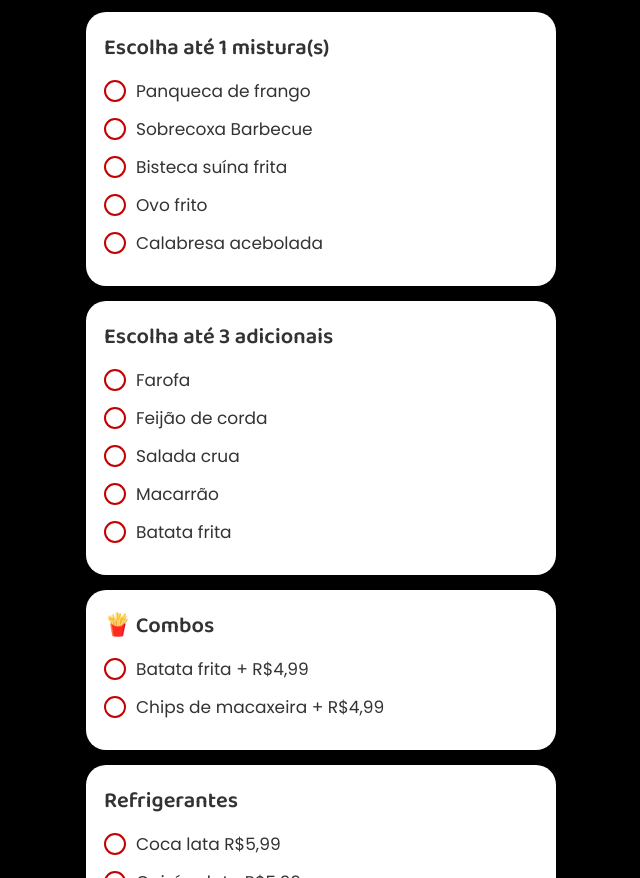
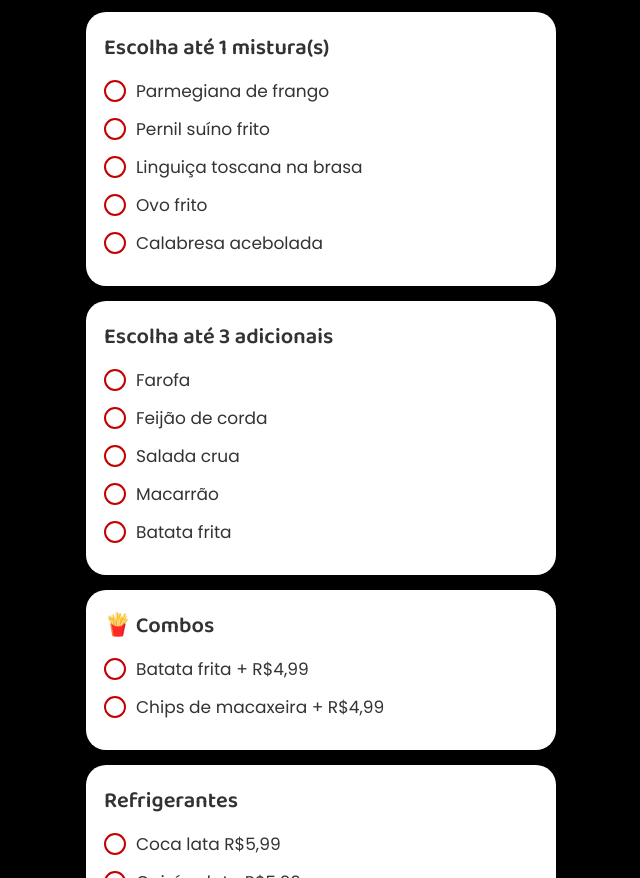
Before and after one commit to GenesisApps123/meu-pratinho-app, a plain HTML site: page index.html in a window 1280 px wide. Shown: the part 1070-1948 px from the top of the page, without its empty margins (319-959 px from the left). Drawn offline with Linux system fonts and the light colour scheme; some packages are replaced by stand-ins of ours.

Commit message:
Update index.html

```diff
--- a/index.html
+++ b/index.html
@@ -196,21 +196,21 @@ Escolha até 1 mistura
 <small class="erro" id="erro-mistura"></small>
 
 <label class="check">
-<input type="checkbox" class="mistura" value="Panqueca de frango">
+<input type="checkbox" class="mistura" value="Parmegiana de frango">
 <span></span>
-Panqueca de frango
+Parmegiana de frango
 </label>
 
  <label class="check">
-<input type="checkbox" class="mistura" value="Sobrecoxa Barbecue">
+<input type="checkbox" class="mistura" value="Pernil suíno frito">
 <span></span>
-Sobrecoxa Barbecue
+Pernil suíno frito
 </label>
 
 <label class="check">
-<input type="checkbox" class="mistura" value="Bisteca suína frita">
+<input type="checkbox" class="mistura" value="Linguiça toscana na brasa">
 <span></span>
-Bisteca suína frita
+Linguiça toscana na brasa
 </label>
 
 
```
